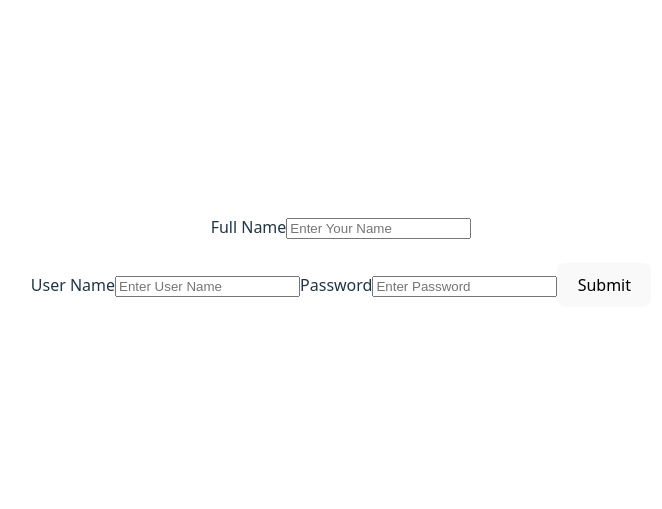
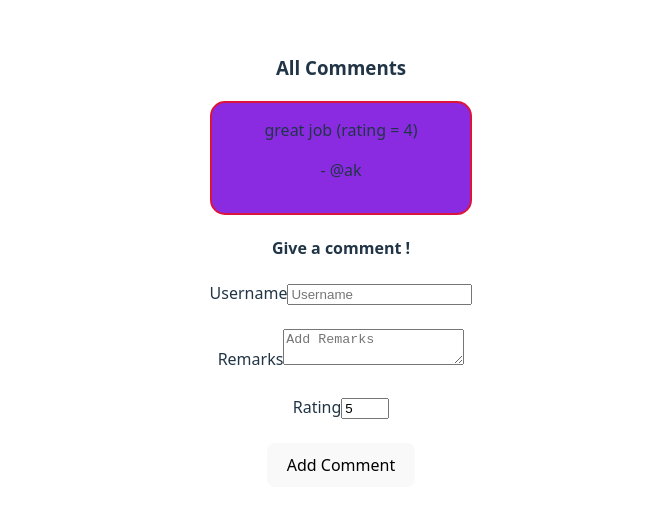
Before and after one commit to whoxshu/React-State-, a React app: page / in a window 1280 px wide. Shown: the part 139-648 px from the top of the page, without its empty margins (299-961 px from the left). Built offline with nearby package versions, Linux system fonts and the light colour scheme; the HTML template or start-up script is replaced by a standard one.

Commit message:
comments form

```diff
--- a/package.json
+++ b/package.json
@@ -10,6 +10,7 @@
     "preview": "vite preview"
   },
   "dependencies": {
+    "formik": "^2.4.6",
     "react": "^19.1.1",
     "react-dom": "^19.1.1",
     "uuid": "^13.0.0"
--- a/src/App.jsx
+++ b/src/App.jsx
@@ -6,16 +6,20 @@ import TicketNum from './TicketNum';
 import Ticket from './Ticket';
 import { sum } from './helper';
 import Form from './Form';
+import CommentsForm from './CommentsForm';
+import Comment from "./Comment";
 
-function App() {
-  let winCondition = (ticket) => {
-    return sum(ticket) === 15;
-  };
+ function App() {
+  // let winCondition = (ticket) => {
+  //   return sum(ticket) === 15;
+  // };
 
   return (
     <>
 {/* <Lottery  n={3} winCondition={winCondition}></Lottery>*/}
-<Form></Form>
+{/* <Form></Form> */}
+ {/* <CommentsForm></CommentsForm>  */}
+<Comment></Comment>
     </>
   );
 };
--- /dev/null
+++ b/src/Comment.css
@@ -0,0 +1,6 @@
+.comment{
+    border: 2px solid crimson;
+    background-color: blueviolet;
+    border-radius: 15px;
+    padding: 15px;
+}
--- /dev/null
+++ b/src/Comment.jsx
@@ -0,0 +1,35 @@
+import { useState } from "react";
+import "./Comment.css";
+import CommentsForm from "./CommentsForm";
+
+export default function Comment(){
+    let [comments ,setComments] = useState([{
+        username : "@ak" ,
+        remarks : "great job" ,
+        rating : 4
+    }]);
+
+    let addNewComment = (comment) => {
+        setComments((currComments) =>
+        [... currComments ,comment]);
+    }
+
+    return(
+        <>
+        <div>
+            <h3>All Comments</h3>
+            {comments.map((comment,idx) =>(
+            <div className="comment" key={idx}>
+                <span>{comment.remarks}</span>
+                 &nbsp;
+                <span>(rating = { comment.rating})</span>
+                <p> - {comment.username}</p>
+            </div>
+            ))}
+
+        </div>
+
+        <CommentsForm addNewComment={addNewComment} />
+        </>
+    );
+}
--- /dev/null
+++ b/src/CommentsForm.jsx
@@ -0,0 +1,90 @@
+import { useState } from "react";
+import { useFormik } from 'formik';
+
+ const validate = values => {
+   const errors = {};
+   if (!values.username) {
+     errors.username = 'Username cannot be empty ';
+   }
+
+   return errors;
+ };
+
+export default function CommentsForm( addNewComment ) {
+    // let [formData , setFormData] = useState({
+    //     username : "",
+    //     remarks : "" ,
+    //     rating : 3
+    // });
+
+       const formik = useFormik({
+     initialValues: {
+       username: '',
+       remarks: '',
+       rating: 5,
+     },
+     validate,
+     onSubmit: values => {
+       alert(JSON.stringify(values, null, 2));
+     },
+   });
+
+    // let handleInputChange = (event) => {
+    //  setFormData((currData) => {
+    //     return {...currData , [event.target.name] : event.target.value };
+    //  });
+    // }
+
+    // let handleSubmit = (event) => {
+    //     console.log(formData);
+    //     addNewComment(formData);
+    //     event.preventDefault();
+    //     setFormData({
+    //     username : "",
+    //     remarks : "" ,
+    //     rating : 3
+    //     });
+
+    // }
+
+    return(
+    <div>
+        <h4>Give a comment !</h4>
+        <form onSubmit={formik.handleSubmit}>
+
+            <label htmlFor="username">Username</label>
+            <input
+             placeholder="Username"
+              type="text"
+               value={formik.values.username}
+              onChange={formik.handleChange}
+               id="username"
+               name="username"/>
+
+       {formik.errors.username? <div>{formik.errors.username}</div> : null}
+            <br /><br />
+
+        <label htmlFor="remarks">Remarks</label>
+            <textarea
+             value={formik.values.remarks} name="remarks" id="remarks"
+             onChange={formik.handleChange}
+              placeholder="Add Remarks" ></textarea>
+            <br /><br />
+
+        <label htmlFor="rating">Rating</label>
+            <input
+             placeholder="rating"
+              type="number"
+               min={1}
+               max={5}
+               value={formik.values.rating}
+             onChange={formik.handleChange}
+               id="rating"
+               name="rating"/>
+            <br /><br />
+
+
+            <button type="submit">Add Comment</button>
+        </form>
+    </div>)
+}
```
Also changed, not shown: 1 other file (tests, documents, lock files or other folders).
